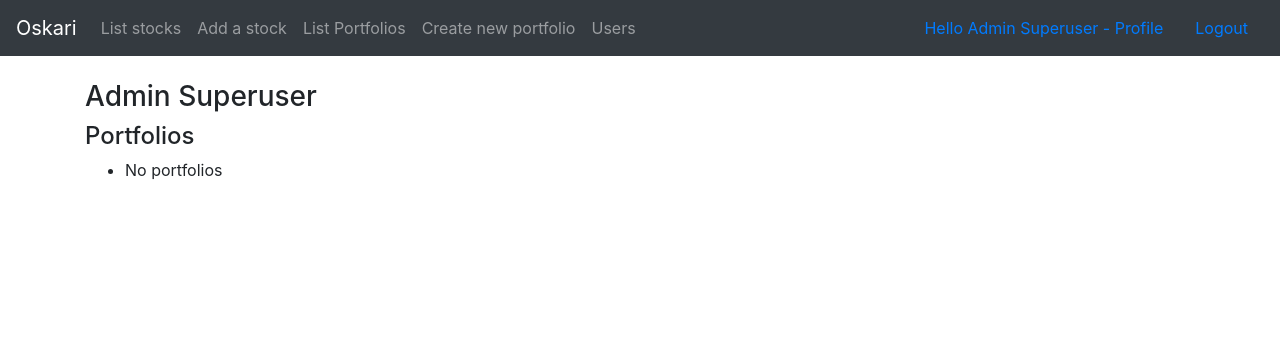
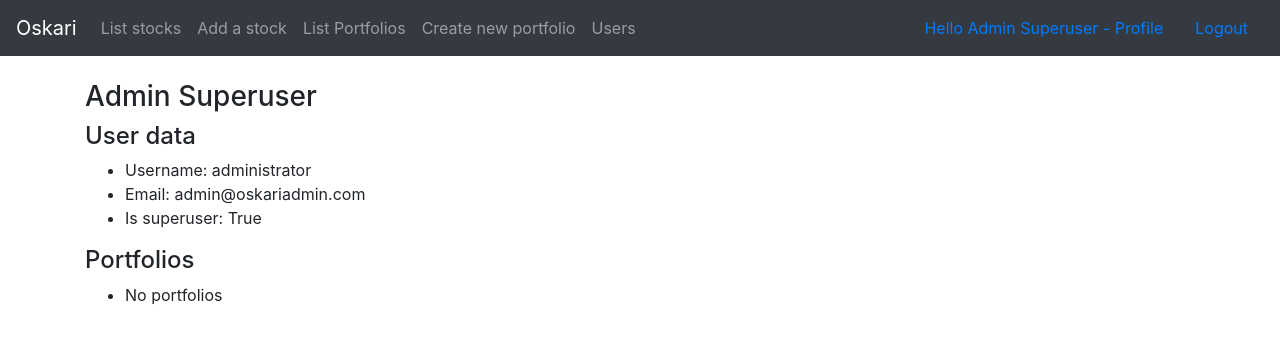
Before and after one commit to kordaniel/oskari, a Flask app: page /users/1 in a window 1280 px wide. Shown: the top 344 px of the page. Run offline with Flask 2, Linux system fonts and the light colour scheme; a user stored in the database is signed in; data comes from the database, SQL or seed files in the repository; data that the repository does not hold is empty; parts of the project's set-up code (start-up, migrations or seed data) failed here and were passed over; some libraries are stand-ins or nearby versions.

Commit message:
Add more data to users profilepage, protect original admin from beeing removed from admin-role group

```diff
--- a/application/templates/users/user.html
+++ b/application/templates/users/user.html
@@ -3,8 +3,14 @@
   {% block body %}
   <h3>{{ user.name }}</h3>
 
+  <h4>User data</h4>
+  <ul>
+    <li>Username: {{ user.username }}</li>
+    <li>Email: {{ user.email }}</li>
+    <li>Is superuser: {{ user.is_superuser() }}</li>
+  </ul>
+
   <h4>Portfolios</h4>
-
   <ul>
     {% for portfolio in user.portfolios %}
       <li><a href="{{ url_for('portfolios_view', portfolio_id=portfolio.id) }}">{{ portfolio.name }}</a></li>
--- a/application/users/views.py
+++ b/application/users/views.py
@@ -23,20 +23,22 @@ def user_view(user_id):
 
     return render_template("users/user.html", user = user)
 
-@app.route("/users/<user_id>", methods = ["POST"])
+@app.route("/users/superuser/<user_id>", methods = ["POST"])
 @login_required(role="ADMIN")
 def user_switch_superuser_status(user_id):
     if user_id.isdigit():
         user = User.query.get(user_id)
         su_role = Role.query.filter_by(superuser=True).first()
 
-        if user.is_superuser():
+        if not user.is_superuser():
+            user.roles.append(su_role)
+        elif user.get_id() != 1:
             user.roles.remove(su_role)
         else:
-            user.roles.append(su_role)
+            pass
         db.session.commit()
 
-    return render_template("/users/all_users.html", users = User.query.all())
+    return redirect(url_for("users_index"))
 
 #@app.route("/user/<user_id>", methods = ["DELETE"])
 #@login_required(role="ADMIN")
```
